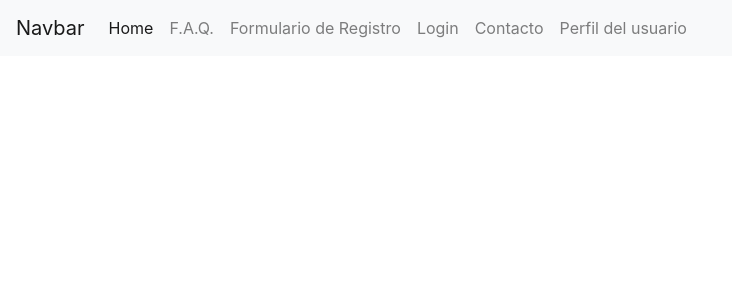
After one commit to nanuabeleira/clubsocialydeportivo, a PHP site: page /header.php in a window 1280 px wide. The commit adds this page. Shown: the top 300 px of the page, without its empty margins (0-732 px from the left). Run offline with PHP 8.4, Linux system fonts and the light colour scheme.

Commit message:
footer y header creados en html, quitados de index y vinculados mediante include_once

```diff
--- /dev/null
+++ b/header.php
@@ -0,0 +1,49 @@
+<!DOCTYPE html>
+<html lang="en" dir="ltr">
+  <head>
+    <meta charset="utf-8">
+    <title>Club Xxx Nnn</title>
+    <link rel="stylesheet" href="css/styles.css">
+    <link rel="icon" type="image/png" href="images/logo.png" />
+    <link rel="stylesheet" href="https://stackpath.bootstrapcdn.com/bootstrap/4.3.1/css/bootstrap.min.css" integrity="sha384-ggOyR0iXCbMQv3Xipma34MD+dH/1fQ784/j6cY/iJTQUOhcWr7x9JvoRxT2MZw1T" crossorigin="anonymous">
+
+<!Home - Con información general del proyecto
+F.A.Q. - Preguntas frecuentes
+Formulario de Registro - Visual, pero no funcional
+Formulario de Login - Visual, pero no funcional
+Formulario de Contacto - Visual, pero no funcional
+Perfil de Usuario>
+  </head>
+
+
+  <body>
+<header>
+  <nav class="navbar navbar-expand-lg navbar-light bg-light">
+  <a class="navbar-brand" href="#">Navbar</a>
+  <button class="navbar-toggler" type="button" data-toggle="collapse" data-target="#navbarNav" aria-controls="navbarNav" aria-expanded="false" aria-label="Toggle navigation">
+    <span class="navbar-toggler-icon"></span>
+  </button>
+  <div class="collapse navbar-collapse" id="navbarNav">
+    <ul class="navbar-nav">
+      <li class="nav-item active">
+        <a class="nav-link" href="#">Home <span class="sr-only">(current)</span></a>
+      </li>
+      <li class="nav-item">
+        <a class="nav-link" href="#">F.A.Q.</a>
+      </li>
+      <li class="nav-item">
+        <a class="nav-link" href="#">Formulario de Registro</a>
+      </li>
+      <li class="nav-item">
+        <a class="nav-link" href="#">Login</a>
+      </li>
+      <li class="nav-item">
+        <a class="nav-link" href="#">Contacto</a>
+      </li>
+      <li class="nav-item">
+        <a class="nav-link" href="#">Perfil del usuario</a>
+      </li>
+    </ul>
+  </div>
+</nav>
+</header>
```
Also changed, not shown: footer.php (added, +28 -0 lines), index.php (+9 -28 lines).
